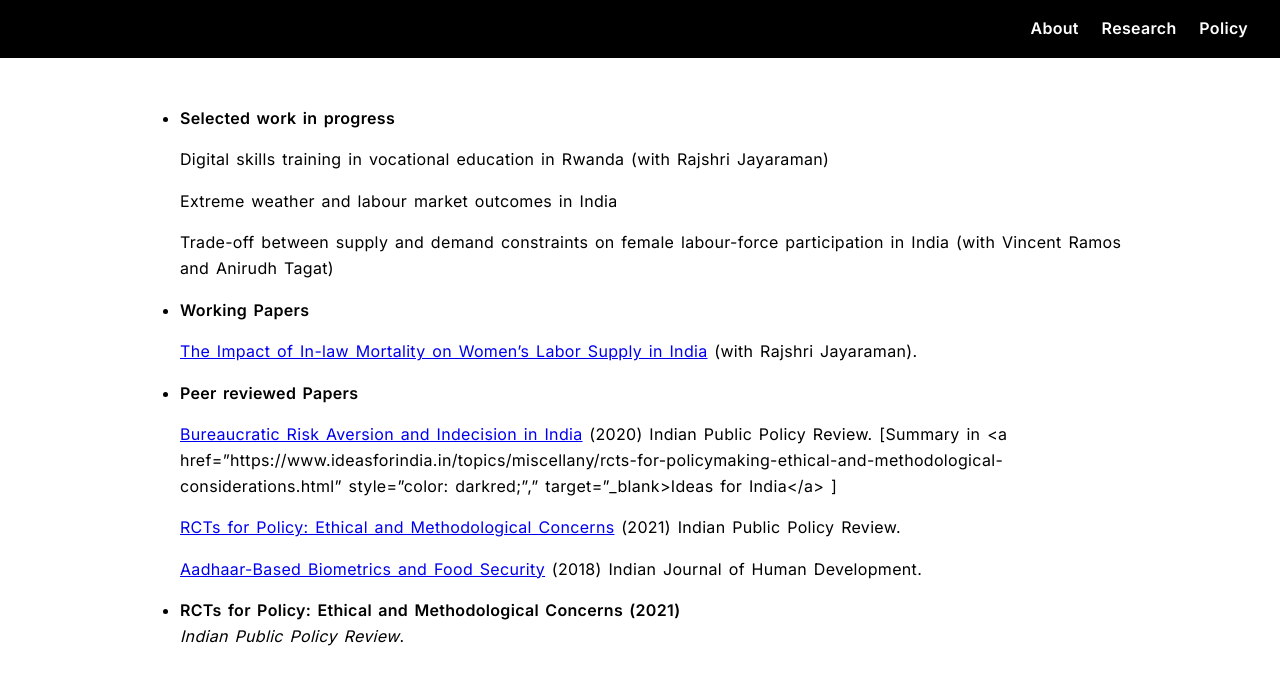
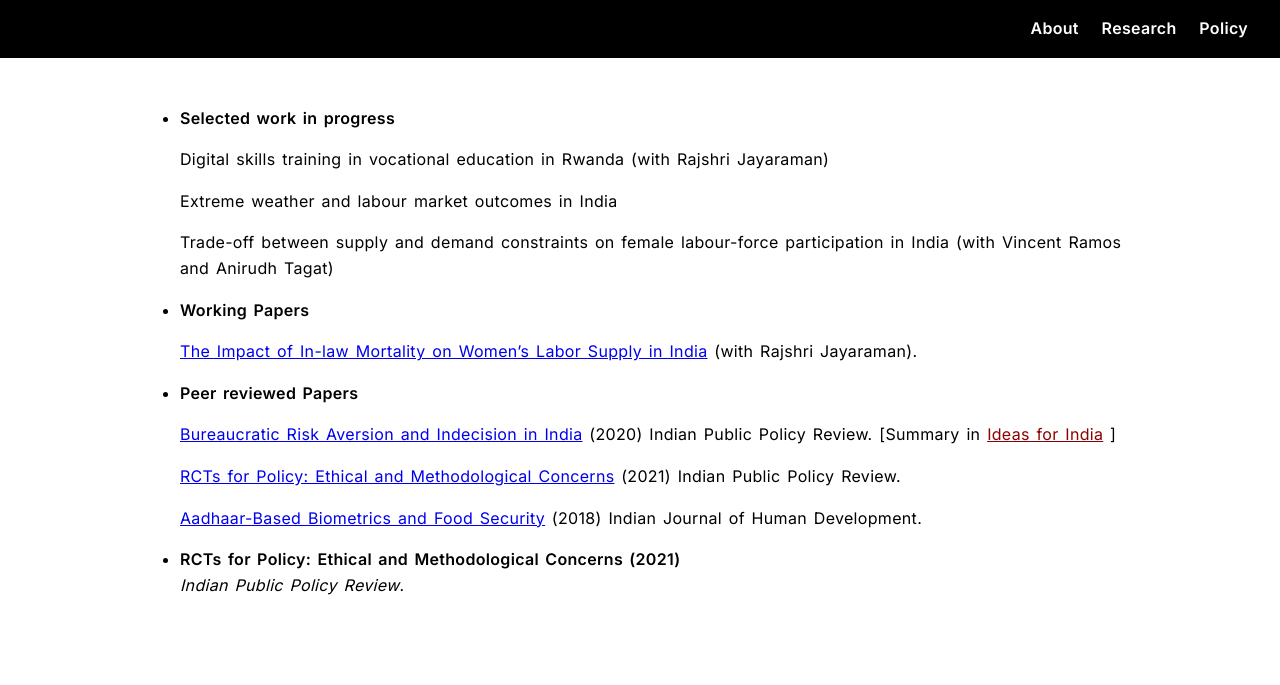
Before and after one commit to snehapmenon/snehapmenon.github.io, a Jekyll site: the page built from research.md, in a window 1280 px wide. Shown: the top 685 px of the page. Built offline with Jekyll 4.4.1, drawn with Linux system fonts in a browser that asks for light colours; part of the change alters nothing that is shown.

Commit message:
Update research.md

```diff
--- a/research.md
+++ b/research.md
@@ -22,8 +22,7 @@ permalink: /research.html
 - **Peer reviewed Papers**
 
 
-  [Bureaucratic Risk Aversion and Indecision in India]([url](https://www.ippr.in/index.php/ippr/article/view/84)) (2020) Indian Public Policy Review. [Summary in <a href="https://www.ideasforindia.in/topics/miscellany/rcts-for-policymaking-ethical-and-methodological-considerations.html" style="color: darkred;"," target="_blank>Ideas for India</a> ]
-
+  [Bureaucratic Risk Aversion and Indecision in India]([url](https://www.ippr.in/index.php/ippr/article/view/84)) (2020) Indian Public Policy Review. [Summary in <a href="https://www.ideasforindia.in/topics/miscellany/rcts-for-policymaking-ethical-and-methodological-considerations.html" style="color: darkred; " target="_blank"  rel="noopener noreferrer" >Ideas for India</a> ]
 
   [RCTs for Policy: Ethical and Methodological Concerns]([url](https://www.ippr.in/index.php/ippr/article/view/48)) (2021) Indian Public Policy Review.
 
```
